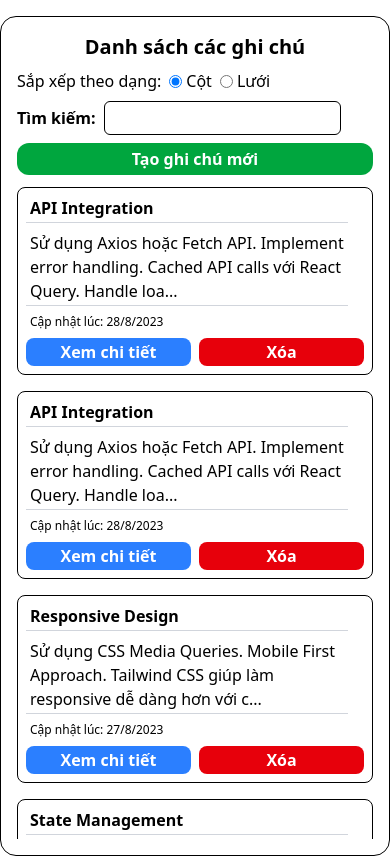
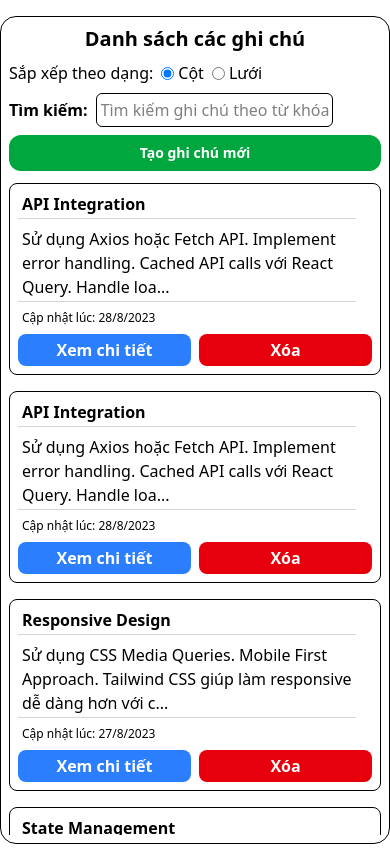
Before and after one commit to ngthcuong/Note-app, a React (Vite) app: page / in a window 390 px wide. Built offline with nearby package versions, Linux system fonts and the light colour scheme.

Commit message:
fix: update button padding and layout styles in NoteCard and HomePage components

```diff
--- a/src/components/NoteCard.tsx
+++ b/src/components/NoteCard.tsx
@@ -67,14 +67,14 @@ const NoteCard: React.FC<NoteCardProps> = ({
       >
         <button
           type='button'
-          className='max-h-fit w-full grow-1 cursor-pointer rounded-lg bg-blue-500 py-0.5 font-semibold text-white sm:py-2'
+          className='max-h-fit w-full grow-1 cursor-pointer rounded-lg bg-blue-500 py-1 font-semibold text-white sm:py-1.5 lg:py-2'
           onClick={() => viewNote(id)}
         >
           Xem chi tiết
         </button>
         <button
           type='button'
-          className='max-h-fit w-full grow-1 cursor-pointer rounded-lg bg-red-600 py-0.5 font-semibold text-white sm:py-2'
+          className='max-h-fit w-full grow-1 cursor-pointer rounded-lg bg-red-600 py-1 font-semibold text-white sm:py-1.5 lg:py-2'
           onClick={() => deleteNote(id)}
         >
           Xóa
--- a/src/pages/HomePage.tsx
+++ b/src/pages/HomePage.tsx
@@ -24,7 +24,6 @@ const HomePage: React.FC = () => {
   const [keyword, setKeyword] = useState<string>('');
   const [filteredNotes, setFilteredNotes] = useState<Note[]>(notes);
   const [layout, setLayout] = useState<string>('column');
-  console.log(layout);
 
   const handleViewNote = (id: string) => {
     navigate(`/view-note/${id}`);
@@ -55,7 +54,7 @@ const HomePage: React.FC = () => {
   }, [keyword, notes]);
 
   return (
-    <div className='m-auto mt-4 max-w-7xl rounded-2xl border p-4'>
+    <div className='m-auto mt-4 max-w-7xl rounded-2xl border p-2 sm:p-4 lg:p-6'>
       {/* Tiêu đề */}
       <div className='text-center text-xl font-extrabold sm:text-3xl'>
         Danh sách các ghi chú
@@ -95,15 +94,16 @@ const HomePage: React.FC = () => {
             <div className='font-semibold'>Tìm kiếm: </div>
             <input
               type='text'
-              className='ml-2 rounded-md border py-1 pl-1'
+              className='ml-2 w-fit rounded-md border py-1 pl-1 sm:w-64'
               value={keyword}
+              placeholder='Tìm kiếm ghi chú theo từ khóa ...'
               onChange={e => setKeyword(e.target.value)}
             />
           </div>
         </div>
         {/* Nút thêm ghi chú mới */}
         <button
-          className='h-fit cursor-pointer rounded-xl bg-green-600 px-2 py-1 font-semibold text-white'
+          className='h-fit cursor-pointer rounded-xl bg-green-600 px-3 py-2 text-sm font-semibold text-white sm:px-4 sm:py-2 sm:text-base'
           onClick={() => navigate('/create-note')}
         >
           Tạo ghi chú mới
@@ -116,7 +116,8 @@ const HomePage: React.FC = () => {
           'mt-3 grid h-[calc(100vh-12rem)] gap-4 overflow-y-auto',
           {
             '': layout === 'column',
-            'grid grid-cols-2': layout === 'grid',
+            'grid grid-cols-1 sm:grid-cols-2 lg:grid-cols-3 xl:grid-cols-4':
+              layout === 'grid',
           }
         )}
       >
```
